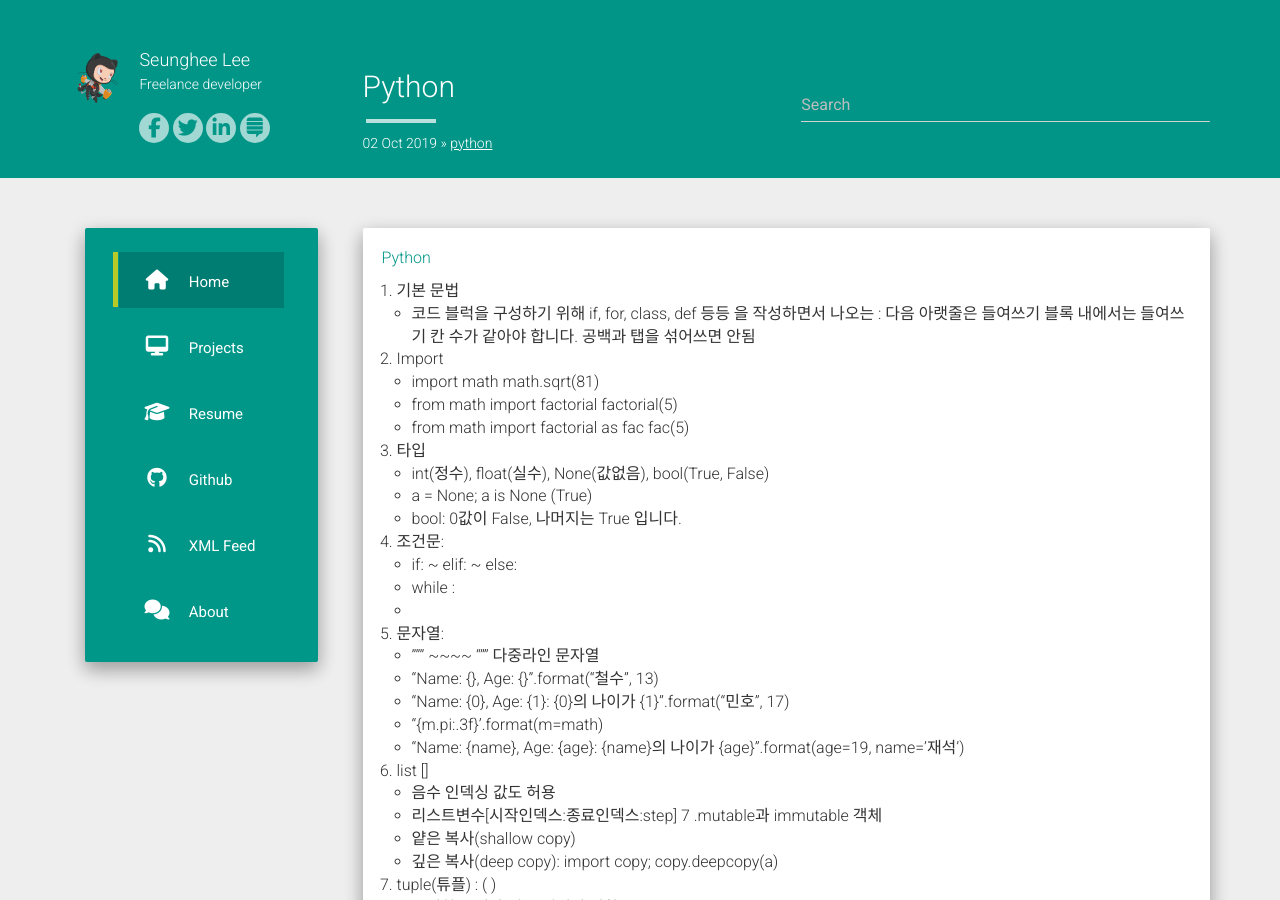
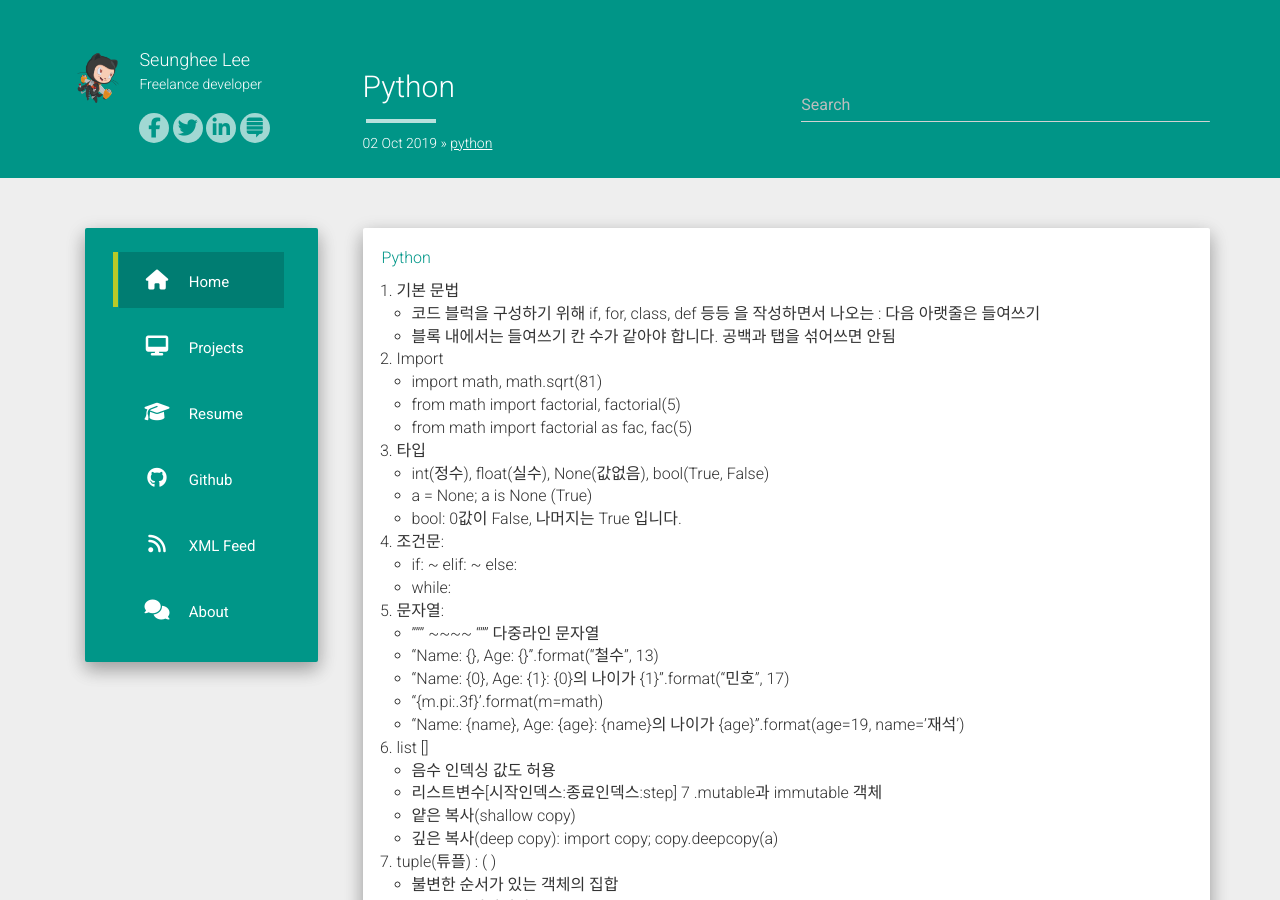
Before and after one commit to onmanoff/onmanoff.github.io, a Jekyll site: the page built from _posts/2019-10-02-Python.md, in a window 1280 px wide and 900 px high. Built offline with Jekyll 4.4.1, drawn with Linux system fonts in a browser that asks for light colours; nearby versions of some CDN libraries; part of the change alters nothing that is shown.

```diff
--- a/_posts/2019-10-02-Python.md
+++ b/_posts/2019-10-02-Python.md
@@ -7,23 +7,18 @@ categories: python
 [Python](https://wikidocs.net/book/1553)
 1. 기본 문법
     - 코드 블럭을 구성하기 위해 if, for, class, def 등등 을 작성하면서 나오는 : 다음 아랫줄은 들여쓰기
-      블록 내에서는 들여쓰기 칸 수가 같아야 합니다. 공백과 탭을 섞어쓰면 안됨
+    - 블록 내에서는 들여쓰기 칸 수가 같아야 합니다. 공백과 탭을 섞어쓰면 안됨
 2. Import
-    - import math
-        math.sqrt(81)
-    - from math import factorial
-       factorial(5)
-    - from math import factorial as fac
-      fac(5)
-
+    - import math, math.sqrt(81)
+    - from math import factorial, factorial(5)
+    - from math import factorial as fac, fac(5)
 3. 타입
     - int(정수), float(실수), None(값없음), bool(True, False)
-    -  a = None;  a is None (True)
+    - a = None;  a is None (True)
     - bool: 0값이 False, 나머지는 True 입니다.
 4. 조건문:
     - if: ~ elif: ~ else:
-    - while :
-    -
+    - while:
 5. 문자열:
     - """ ~~~~  """ 다중라인 문자열
     - "Name: {}, Age: {}".format("철수", 13)
```
